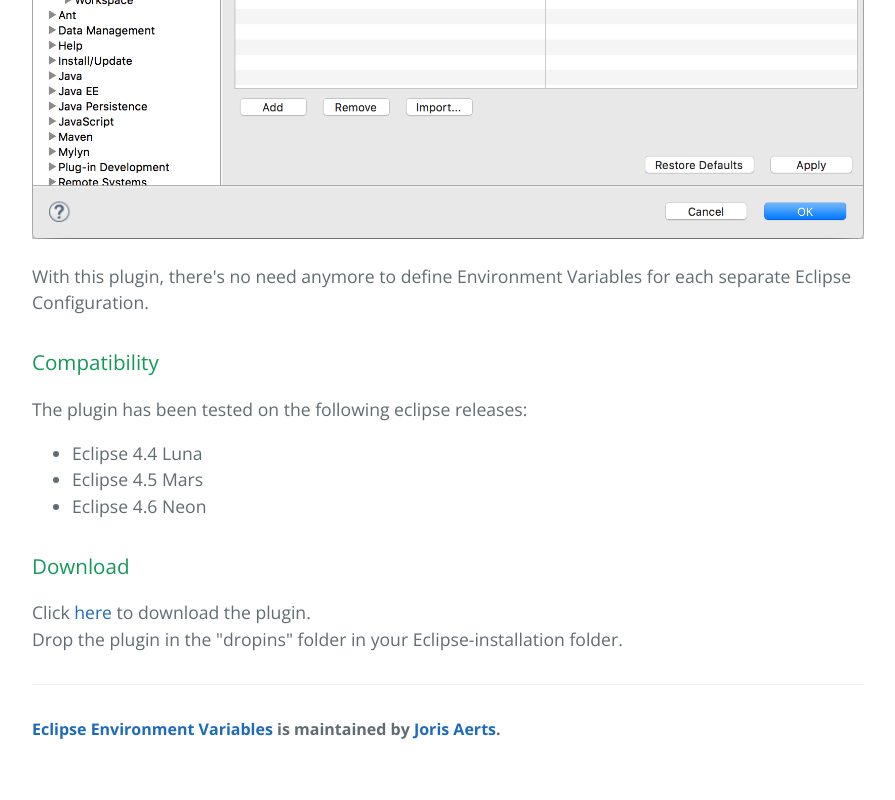
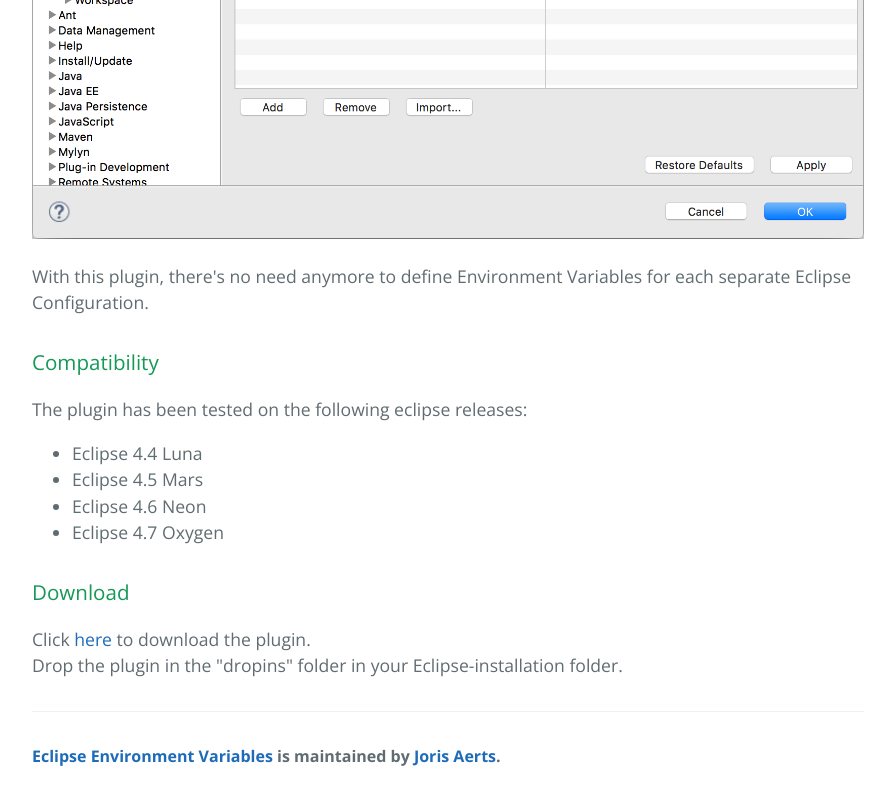
Before and after one commit to JorisAerts/Eclipse-Environment-Variables, a plain HTML site: page index.html in a window 1280 px wide. Shown: the part 924-1724 px from the top of the page, without its empty margins (192-1087 px from the left). Before the commit the page ends 1697 px from the top, so only its background shows below. Drawn offline with nearby package versions, Linux system fonts and the light colour scheme.

Commit message:
Update index.html

```diff
--- a/index.html
+++ b/index.html
@@ -33,6 +33,7 @@
           <li>Eclipse 4.4 Luna</li>
           <li>Eclipse 4.5 Mars</li>
           <li>Eclipse 4.6 Neon</li>
+          <li>Eclipse 4.7 Oxygen</li>
         </ul></p>
       <h3>
         <a id="download" class="anchor" href="#download" aria-hidden="true"><span aria-hidden="true" class="octicon octicon-link"></span></a>Download</h3>
```
